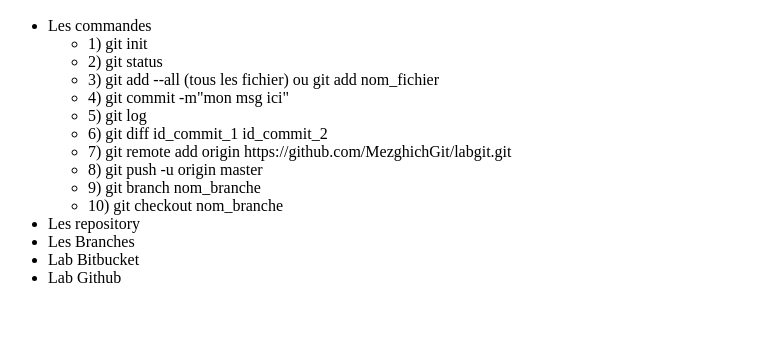
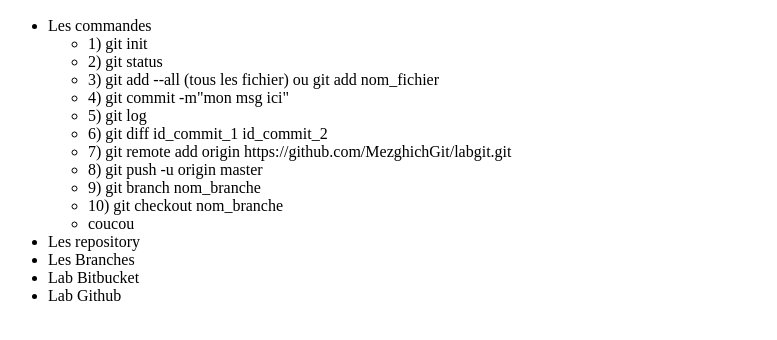
Before and after one commit to MezghichGit/labgit, a plain HTML site: page index.html in a window 1280 px wide. Shown: the part 96-436 px from the top of the page, without its empty margins (0-777 px from the left). Drawn offline with Linux system fonts and the light colour scheme.

```diff
--- a/index.html
+++ b/index.html
@@ -22,6 +22,7 @@
             <li> 8) git push -u origin master </li>
             <li> 9) git branch nom_branche</li>
             <li> 10) git checkout nom_branche</li>
+	    <li> coucou </li>
         </ul>
 
 
```
